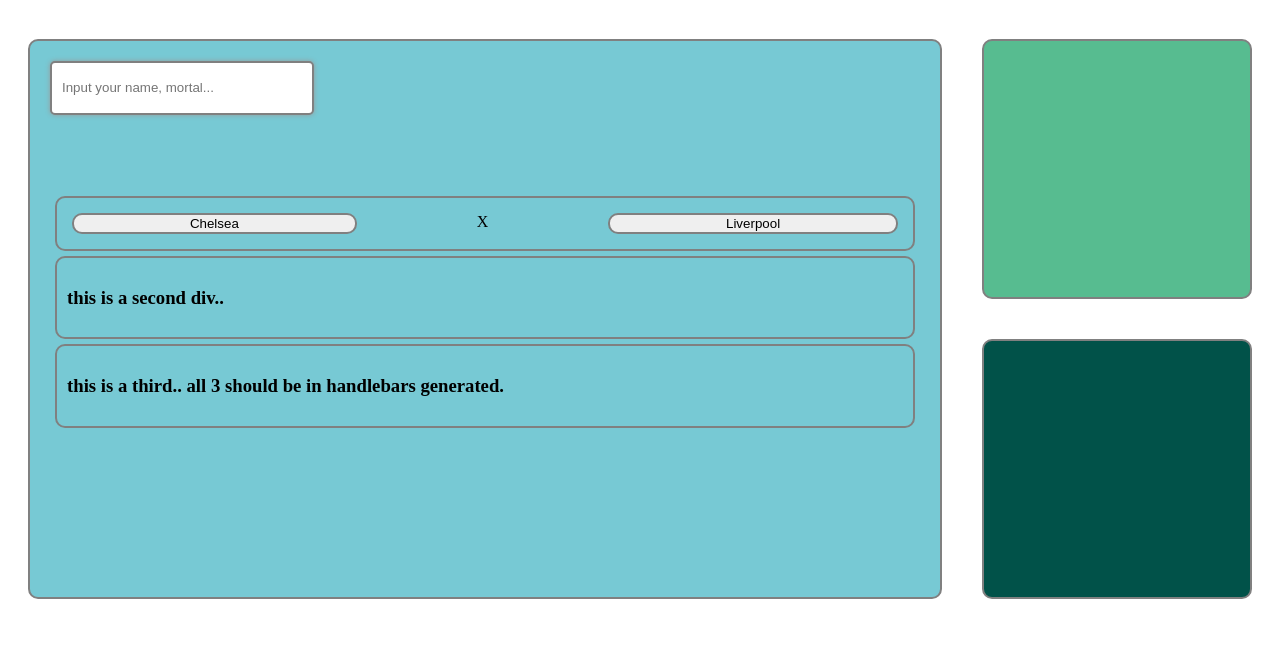
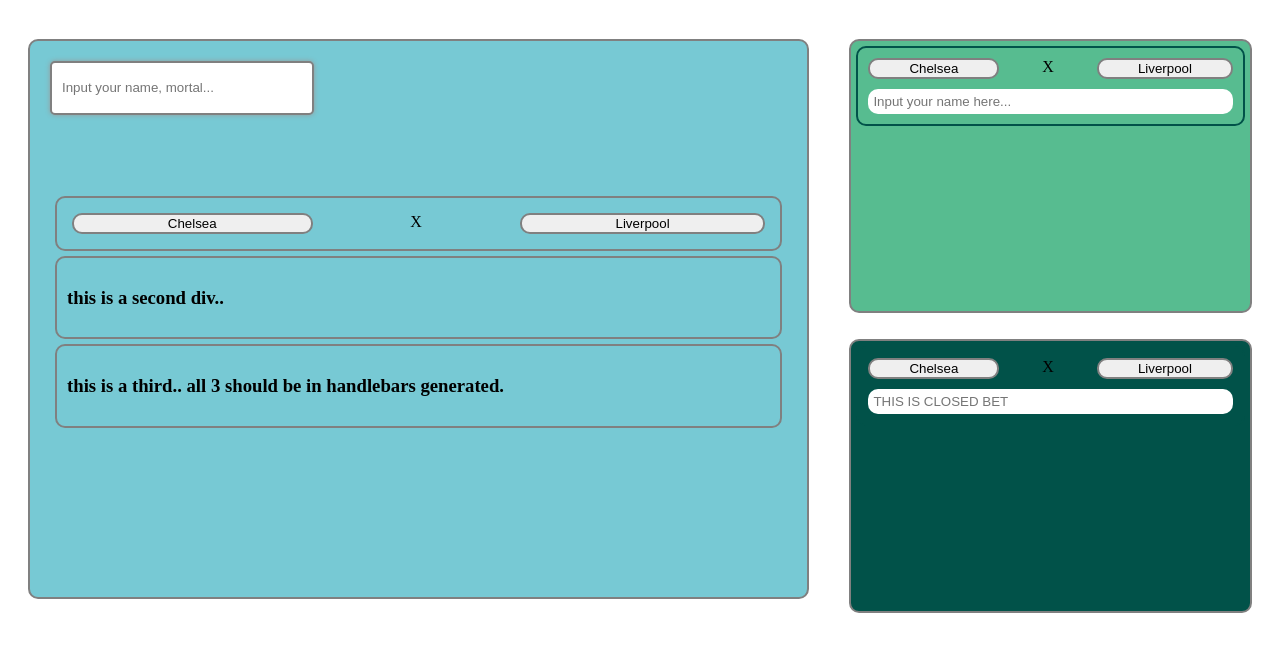
Before and after one commit to AvishayPeres/Hackathon1, a website: page dist/index.html in a window 1280 px wide. Shown: the part 61-712 px from the top of the page. Drawn offline with nearby package versions, Linux system fonts and the light colour scheme.

Commit message:
adding dummy elements to open bets and closed bets

```diff
--- a/dist/index.html
+++ b/dist/index.html
@@ -34,10 +34,20 @@
 
         </div>
         <div class="openBetsMenu">
-
+            <div class="openSingleBet">
+                <button class="team1 team-btn">Chelsea</button>
+                <div class="vs">X</div>
+                <button class="team2 team-btn">Liverpool</button>
+                <input type="text" class="input-secondName" placeholder="Input your name here...">
+            </div>
         </div>
         <div class="closedBetsMenu">
-
+            <div class="openSingleBet">
+                <button class="team1 team-btn">Chelsea</button>
+                <div class="vs">X</div>
+                <button class="team2 team-btn">Liverpool</button>
+                <input type="text" class="input-secondName" placeholder="THIS IS CLOSED BET">
+            </div>
         </div>
     </div>
 
--- a/dist/style.css
+++ b/dist/style.css
@@ -64,6 +64,23 @@
     border: 2px solid;
     border-radius: 10px;
 }
+.openSingleBet{
+    display:grid;
+    grid-template-areas:
+    "team1 vs team2"
+    "input-secondName input-secondName input-secondName";
+    margin: 5px;
+    padding: 5px;
+    border: 2px solid var(--third-color);
+    border-radius: 10px;
+}
+.input-secondName{
+    margin: 5px;
+    padding: 5px;
+    border: 2px;
+    border-radius: 10px;
+    grid-area: input-secondName;
+}
 .vs{
     text-align: center;
     grid-area: vs;
@@ -94,6 +111,8 @@
 .openBetsMenu{
     grid-area: m;
     background-color: var(--second-color);
+    overflow-y: scroll;
+    height:90%;
     border: 2px solid grey;
     border-radius: 10px;
     margin: 20px;
@@ -102,7 +121,26 @@
 .closedBetsMenu{
     grid-area: c;
     background-color: var(--third-color);
+    overflow-y: scroll;
     border: 2px solid grey;
     border-radius: 10px;
     margin: 20px;
+    height:90%;
 }
+
+::-webkit-scrollbar {
+    width: 20px;
+    }
+    ::-webkit-scrollbar-track {
+    box-shadow: inset 0 0 5px grey;
+    border-radius: 10px;
+    }
+
+    ::-webkit-scrollbar-thumb {
+    background:var(--first-color);
+    border-radius: 5px;
+    }
+
+    ::-webkit-scrollbar-thumb:hover {
+    background:rgb(54, 56, 58);
+}
--- a/server/dataDao.js
+++ b/server/dataDao.js
@@ -35,4 +35,5 @@
         return arr
     }
 }
+
 module.exports = helper
```
